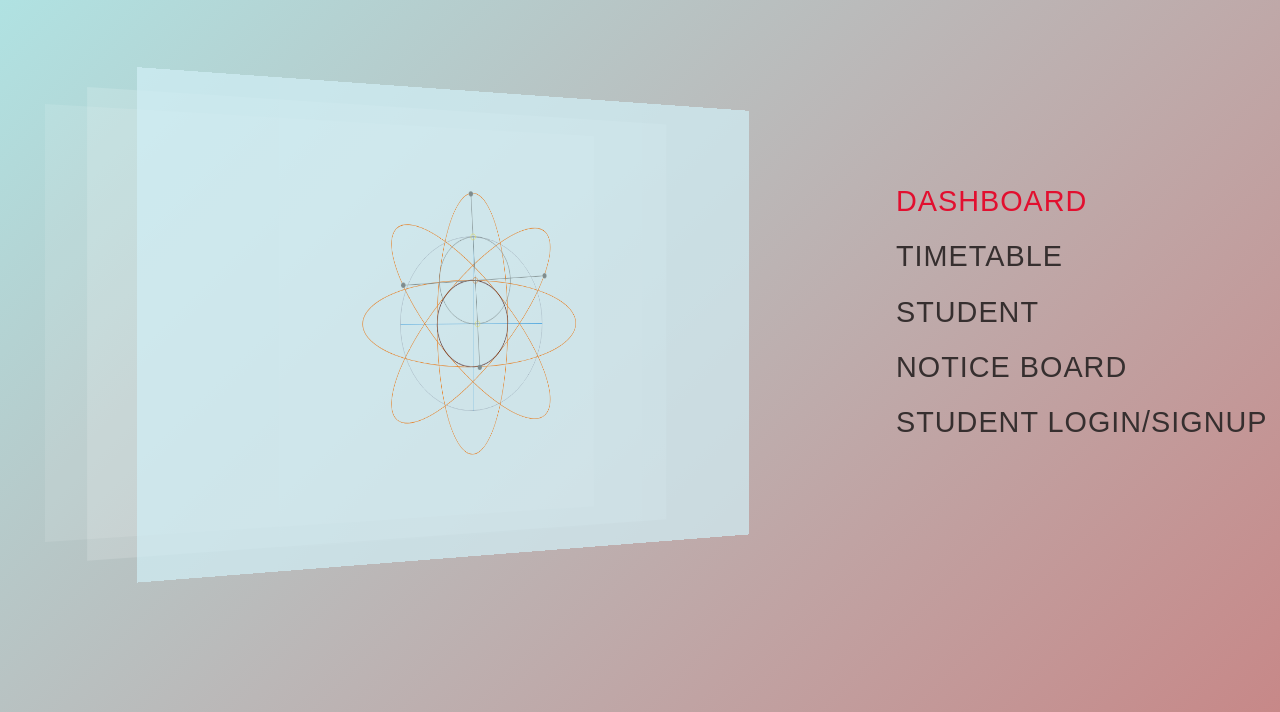
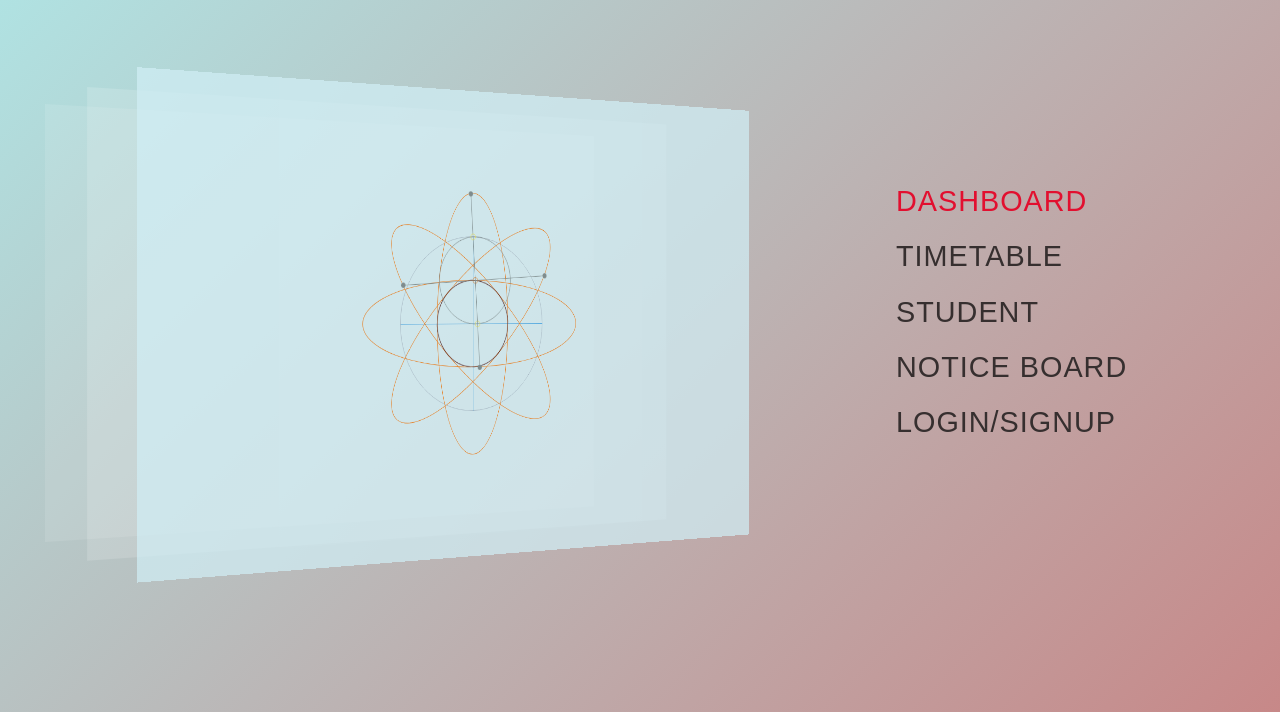
Before and after one commit to Sakshi21112003/runtimeerror, a plain HTML site: page index.html in a window 1280 px wide. Both pictures are taken after a click on the element 1160 px from the left and 40 px from the top of the page. Shown: the part 88-800 px from the top of the page. Drawn offline with Linux system fonts and the light colour scheme.

Commit message:
Update index.html

```diff
--- a/index.html
+++ b/index.html
@@ -63,7 +63,7 @@
                     <a href="NB.html" style="--i: 0.2s">Notice Board</a>
                 </li>
                 <li>
-                    <a href="https://samrudhi8.github.io/LogIn-WD/" style="--i: 0.25s">Student LogIn/SignUp</a>
+                    <a href="https://samrudhi8.github.io/LogIn-WD/" style="--i: 0.25s">LogIn/SignUp</a>
                 </li>
             </ul>
         </div>
```
